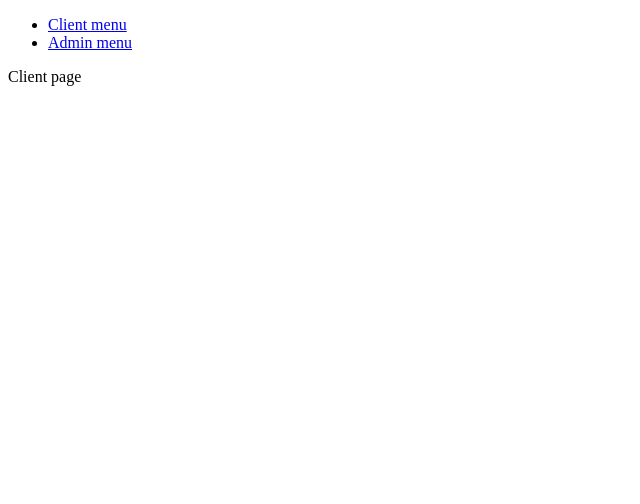
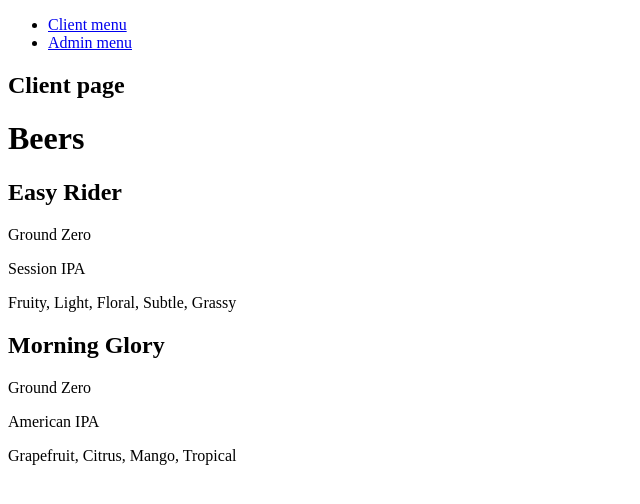
Before and after one commit to StefanSebastian/FMCC, a React (Create React App) app in the folder client/: page /client in a window 1280 px wide. Shown: the top 504 px of the page, without its empty margins (0-640 px from the left). Built offline with nearby package versions, Linux system fonts and the light colour scheme.

Commit message:
Simple list from redux store

```diff
--- a/client/src/App.js
+++ b/client/src/App.js
@@ -1,7 +1,7 @@
 import React, { Component } from 'react';
 import { Route, Link, BrowserRouter as Router } from 'react-router-dom';
-import ClientPage from './ClientPage';
-import AdminPage from './AdminPage';
+import ClientPage from './components/ClientPage';
+import AdminPage from './components/AdminPage';
 
 class App extends Component {
   render() {
--- /dev/null
+++ b/client/src/components/Beer.js
@@ -0,0 +1,16 @@
+import React, { Component } from 'react';
+
+class Beer extends Component {
+    render() {
+        return(
+            <div className="beer">
+                <h2 className="beer_name">{this.props.beer.name}</h2>
+                <p className="beer_producer">{this.props.beer.producer}</p>
+                <p className="beer_style">{this.props.beer.style}</p>
+                <p className="beer_description">{this.props.beer.description}</p>
+            </div>
+        );
+    }
+}
+
+export default Beer;
--- /dev/null
+++ b/client/src/components/BeerList.js
@@ -0,0 +1,27 @@
+import React, { Component } from 'react';
+import { connect } from 'react-redux';
+
+import Beer from './Beer';
+
+class BeerList extends Component {
+    render() {
+        return(
+            <div>
+                <h1 className="beer_list_heading">Beers</h1>
+                {this.props.beers.map((beer) => (
+                    <div key={beer.id}>
+                        <Beer key={beer.id} beer={beer} />
+                    </div>
+                ))}
+            </div>
+        );
+    }
+}
+
+const mapStateToProps = (state) => {
+    return {
+        beers: state.beers
+    }
+}
+
+export default connect(mapStateToProps)(BeerList);
--- a/client/src/ClientPage.js
+++ b/client/src/components/ClientPage.js
@@ -1,10 +1,12 @@
 import React, { Component } from 'react';
+import BeerList from './BeerList';
 
 class ClientPage extends Component {
     render() {
         return(
             <div className="ClientPage">
-                Client page
+                <h2>Client page</h2>
+                <BeerList />
             </div>
         );
     }
--- a/client/src/index.js
+++ b/client/src/index.js
@@ -3,4 +3,15 @@ import ReactDOM from 'react-dom';
 
 import App from './App';
 
-ReactDOM.render(<App />, document.getElementById('root'));
+import { createStore } from 'redux';
+import beerReducer from './reducers/beerReducer';
+import { Provider } from 'react-redux';
+
+const store = createStore(beerReducer);
+
+ReactDOM.render(
+<Provider store={store}>
+<App />
+</Provider>,
+document.getElementById('root')
+);
--- /dev/null
+++ b/client/src/reducers/beerReducer.js
@@ -0,0 +1,13 @@
+const beerReducer = (
+    state = {
+        beers: [{id: 1, name: 'Easy Rider', style: 'Session IPA', description:'Fruity, Light, Floral, Subtle, Grassy', producer: 'Ground Zero'},
+                {id: 2, name: 'Morning Glory', style: 'American IPA', description:'Grapefruit, Citrus, Mango, Tropical', producer: 'Ground Zero'}]
+    },
+    action) => {
+    switch(action.type) {
+        default:
+            return state;
+    }
+}
+
+export default beerReducer;
```
Also changed, not shown: client/src/components/AdminPage.js (renamed from client/src/AdminPage.js).
